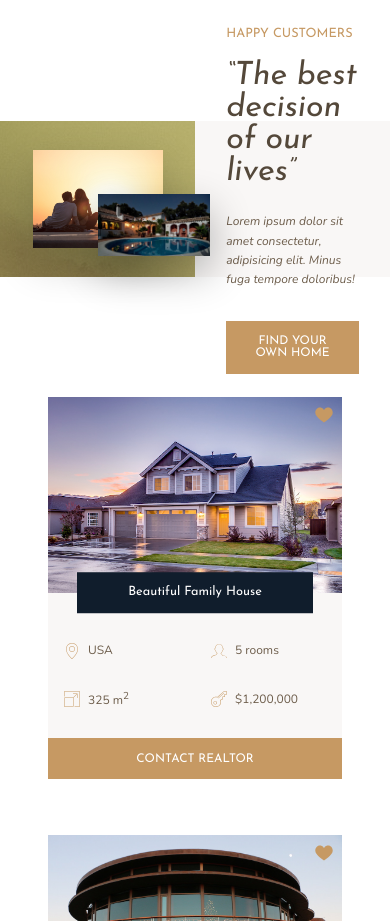
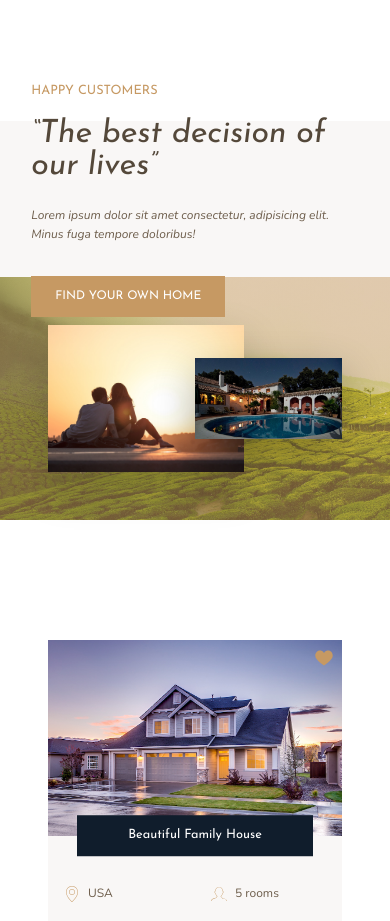
Before and after one commit to Mully7773/Nexter, a React (Vite) app: page / in a window 390 px wide. Shown: the part 2040-2961 px from the top of the page. Built offline with nearby package versions, Linux system fonts and the light colour scheme; the HTML template or start-up script is replaced by a standard one.

Commit message:
Add media queries for medium devices on story component

```diff
--- a/src/components/Story/Story.scss
+++ b/src/components/Story/Story.scss
@@ -1,3 +1,5 @@
+@use "./src/main.scss";
+
 .story {
   &__pictures {
     background-color: var(--color-primary);
@@ -8,6 +10,12 @@
     grid-template-rows: repeat(6, 1fr);
     grid-template-columns: repeat(6, 1fr);
     align-items: center;
+    background-size: cover;
+
+    @media only screen and (max-width: main.$bp-medium) {
+      grid-column: 1 / -1;
+      padding: 6rem;
+    }
   }
 
   &__img--1 {
@@ -15,6 +23,11 @@
     grid-column: 2 / 6;
     grid-row: 2 / 6;
     box-shadow: 0 2rem 5rem rgba(#000, 0.2);
+
+    @media only screen and (max-width: main.$bp-medium) {
+      grid-column: 1 / 5;
+      grid-row: 1 / -1;
+    }
   }
 
   &__img--2 {
@@ -24,6 +37,11 @@
     grid-row: 4 / 6;
     z-index: 100;
     box-shadow: 0 2rem 5rem rgba(#000, 0.3);
+
+    @media only screen and (max-width: main.$bp-medium) {
+      grid-row: 1 / -1;
+      width: 100%;
+    }
   }
 
   &__content {
@@ -41,6 +59,11 @@
     // display: grid;
     // align-content: center;
     // justify-items: start;
+
+    @media only screen and (max-width: main.$bp-medium) {
+      grid-column: 1 / -1;
+      grid-row: 5 / 6;
+    }
   }
 
   &__text {
```
